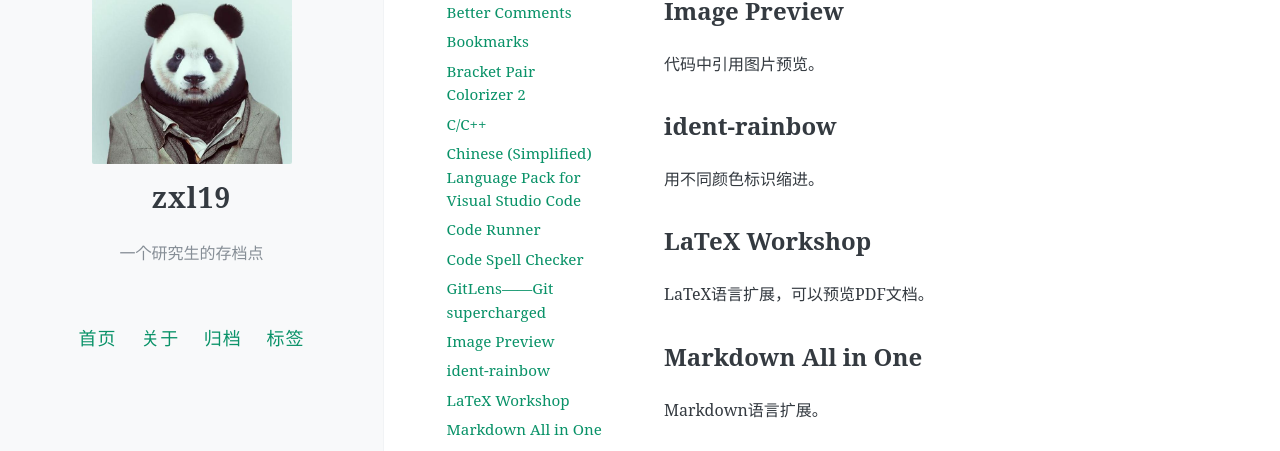
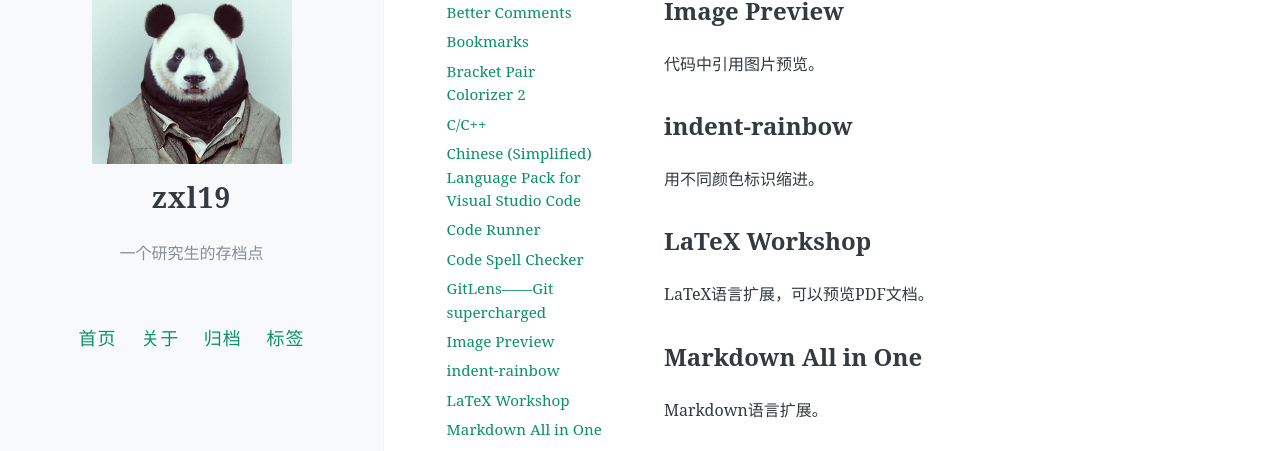
Before and after one commit to zxl19/zxl19.github.io, a Jekyll site: the page built from _posts/2020-06-03-VSCode-extension.md, in a window 1280 px wide and 900 px high, scrolled down 1285 px. Shown: the part 151-602 px from the top of the window. Built offline with Jekyll 4.4.1, drawn with Linux system fonts in a browser that asks for light colours; comment, search, counter and statistics services are not loaded.

Commit message:
Update 2020-06-03-VSCode-extension.md

```diff
--- a/_posts/2020-06-03-VSCode-extension.md
+++ b/_posts/2020-06-03-VSCode-extension.md
@@ -61,7 +61,7 @@ VS Code中文汉化。
 
 代码中引用图片预览。
 
-## ident-rainbow
+## indent-rainbow
 
 用不同颜色标识缩进。
 
```
